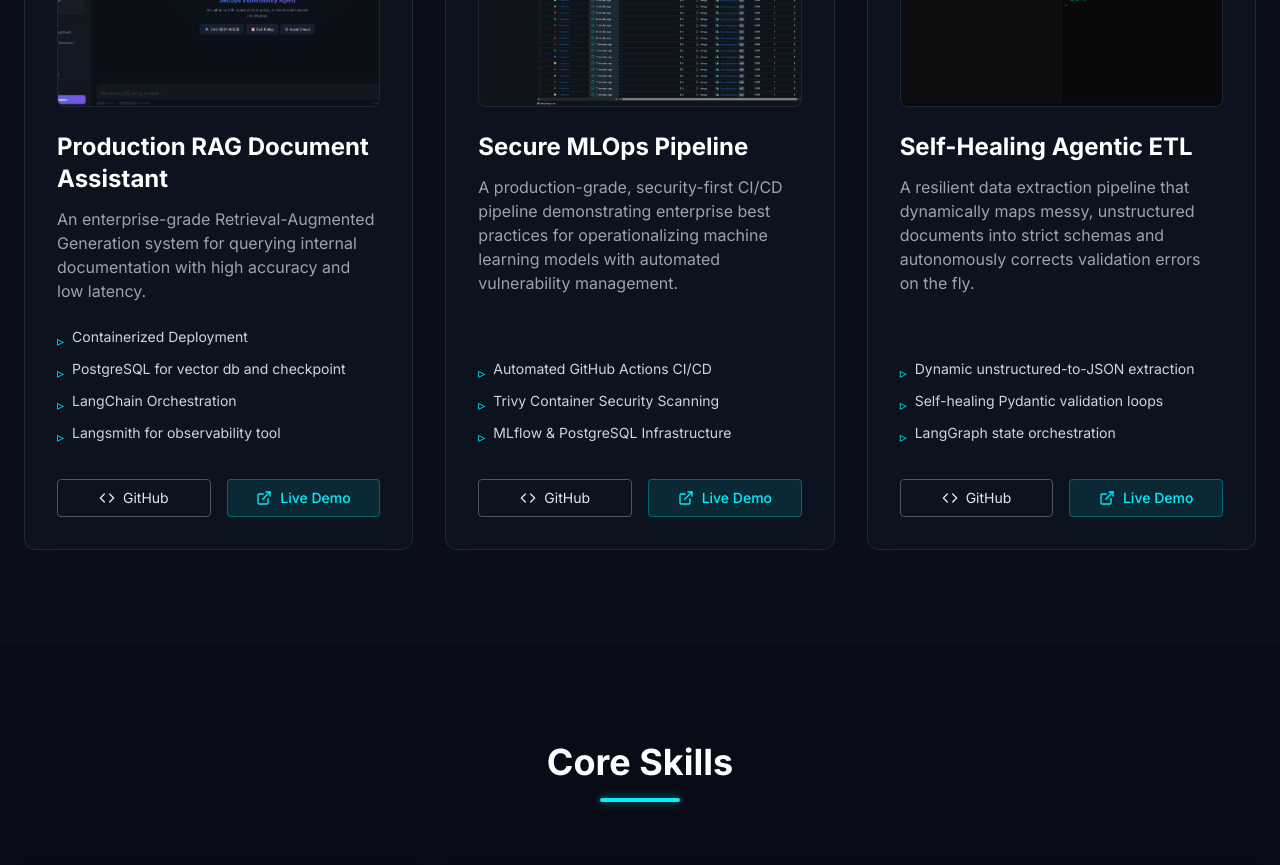
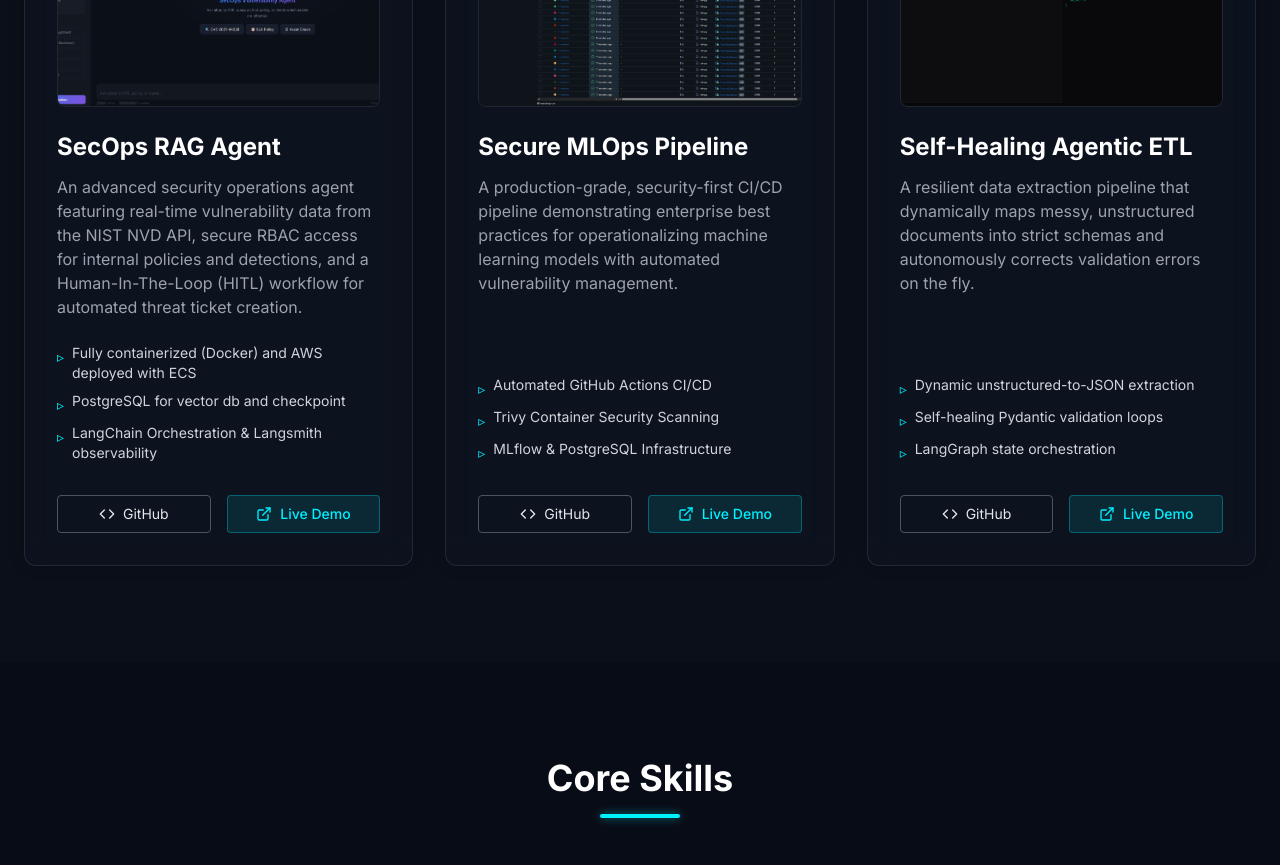
Before and after one commit to santosisadora/myportfolio, a React (Vite) app: page / in a window 1280 px wide. Shown: the part 1140-2005 px from the top of the page. Built offline with nearby package versions, Linux system fonts and the light colour scheme.

Commit message:
docs: Update first project to SecOps RAG Agent with new description and AWS/Docker bullets

```diff
--- a/src/components/Projects.jsx
+++ b/src/components/Projects.jsx
@@ -4,15 +4,14 @@
 
 const projects = [
   {
-    title: "Production RAG Document Assistant",
+    title: "SecOps RAG Agent",
     icon: <Database className="w-8 h-8 text-primary" />,
     image: "/vuln-rag-demo-preview.png",
-    description: "An enterprise-grade Retrieval-Augmented Generation system for querying internal documentation with high accuracy and low latency.",
+    description: "An advanced security operations agent featuring real-time vulnerability data from the NIST NVD API, secure RBAC access for internal policies and detections, and a Human-In-The-Loop (HITL) workflow for automated threat ticket creation.",
     bullets: [
-      "Containerized Deployment",
+      "Fully containerized (Docker) and AWS deployed with ECS",
       "PostgreSQL for vector db and checkpoint",
-      "LangChain Orchestration",
-      "Langsmith for observability tool"
+      "LangChain Orchestration & Langsmith observability"
     ],
     github: "https://github.com/santosisadora/vuln-rag-agent",
     demo: "/vuln-rag-agent-final-DEMO.mp4"
```
